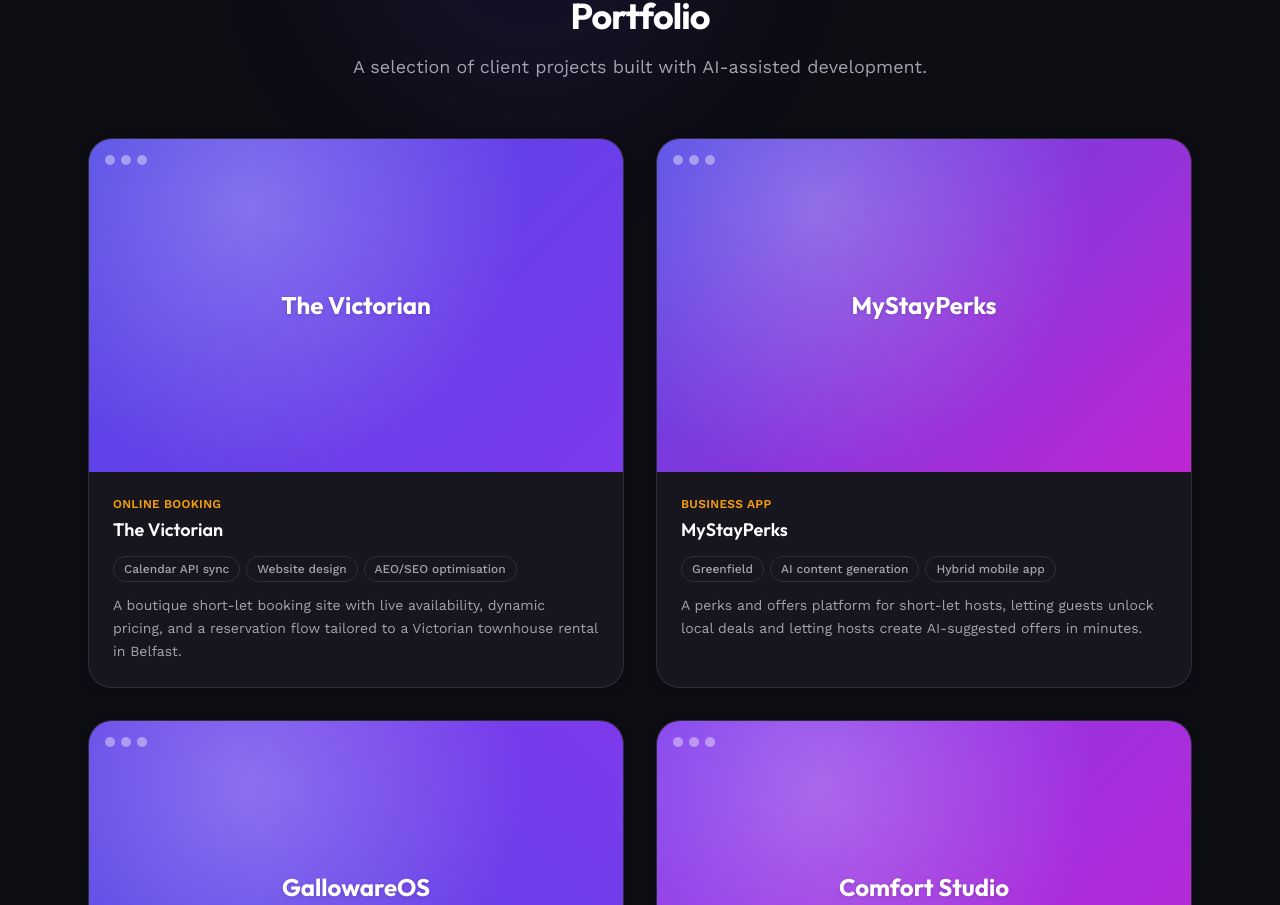
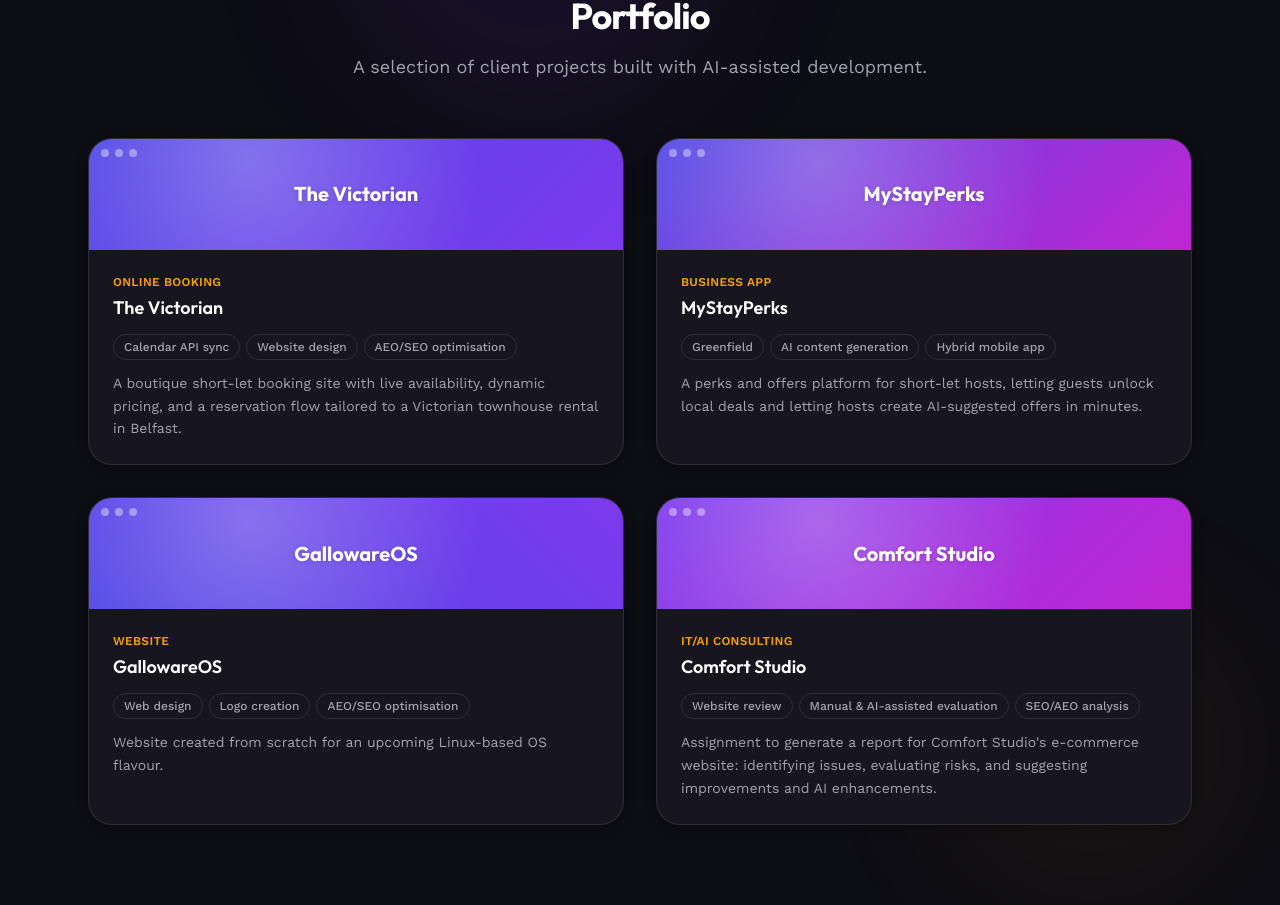
Before and after one commit to duecento/dieci, a Next.js app: page / in a window 1280 px wide. Shown: the part 1895-2800 px from the top of the page. Built offline with nearby package versions, Linux system fonts and the light colour scheme.

Commit message:
Reduce portfolio card header height to about a third, with smaller dots/title to fit

```diff
--- a/src/components/Portfolio.tsx
+++ b/src/components/Portfolio.tsx
@@ -63,17 +63,17 @@ export default function Portfolio() {
               key={project.name}
               className="border-dark-border bg-dark-surface group overflow-hidden rounded-3xl border shadow-[0_2px_12px_rgba(0,0,0,0.3)] transition-all duration-300 hover:-translate-y-1 hover:shadow-[0_20px_50px_rgba(0,0,0,0.5)]"
             >
-              <div className={`${project.color} relative flex aspect-[16/10] items-center justify-center overflow-hidden`}>
+              <div className={`${project.color} relative flex aspect-[24/5] items-center justify-center overflow-hidden`}>
                 <div
                   aria-hidden="true"
                   className="absolute inset-0 bg-[radial-gradient(circle_at_30%_20%,rgba(255,255,255,0.25),transparent_60%)]"
                 />
-                <div className="absolute left-4 top-4 flex gap-1.5">
-                  <span className="h-2.5 w-2.5 rounded-full bg-white/40" />
-                  <span className="h-2.5 w-2.5 rounded-full bg-white/40" />
-                  <span className="h-2.5 w-2.5 rounded-full bg-white/40" />
+                <div className="absolute left-3 top-2.5 flex gap-1.5">
+                  <span className="h-2 w-2 rounded-full bg-white/40" />
+                  <span className="h-2 w-2 rounded-full bg-white/40" />
+                  <span className="h-2 w-2 rounded-full bg-white/40" />
                 </div>
-                <span className="relative font-heading text-2xl font-bold text-white drop-shadow-sm transition-transform duration-300 group-hover:scale-105">
+                <span className="relative font-heading text-xl font-bold text-white drop-shadow-sm transition-transform duration-300 group-hover:scale-105">
                   {project.name}
                 </span>
               </div>
```
